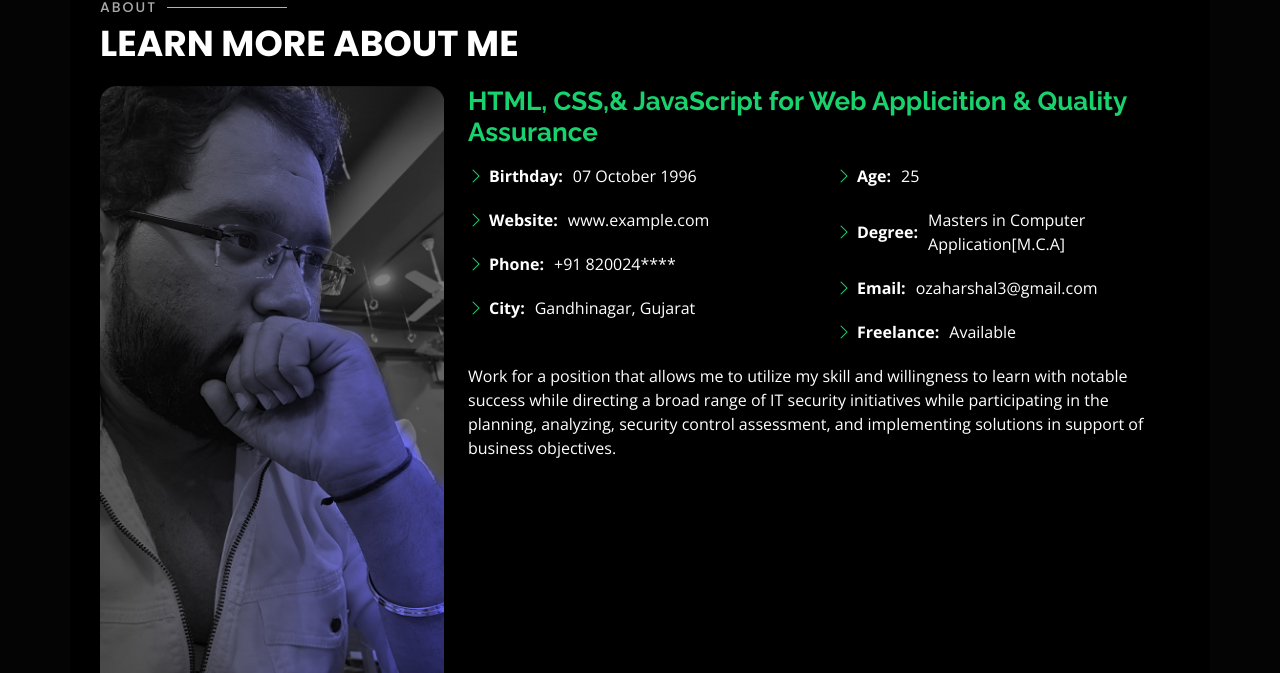
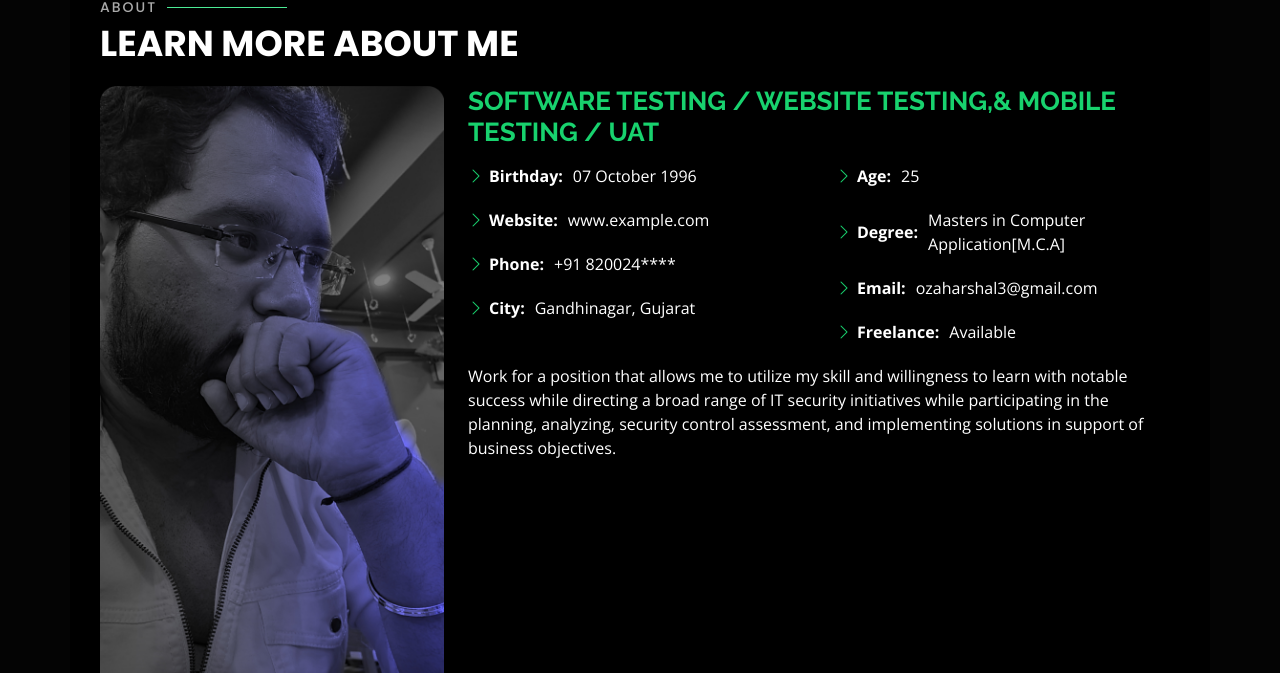
Before and after one commit to Harshaloza3/Harshal.github.io, a plain HTML site: page index.html in a window 1280 px wide. Both pictures are taken after a click on the link "About". Shown: the part 127-800 px from the top of the page. Drawn offline with nearby package versions, Linux system fonts and the light colour scheme.

Commit message:
Update index.html
code fix

```diff
--- a/index.html
+++ b/index.html
@@ -81,7 +81,7 @@
           <img src="assets/img/me.jpg" class="img-fluid" alt="">
         </div>
         <div class="col-lg-8 pt-4 pt-lg-0 content" data-aos="fade-left">
-          <h3> HTML, CSS,&amp; JavaScript for Web Applicition & Quality Assurance </h3>
+          <h3>SOFTWARE TESTING / WEBSITE TESTING,&amp; MOBILE TESTING / UAT</h3>
           <p class="fst-italic">
 
 
```
